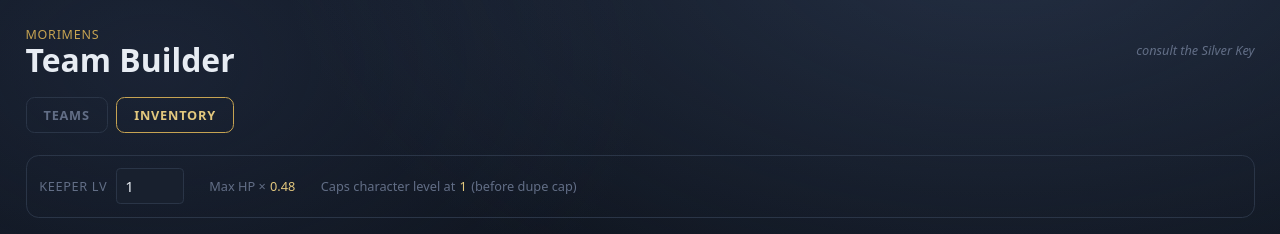
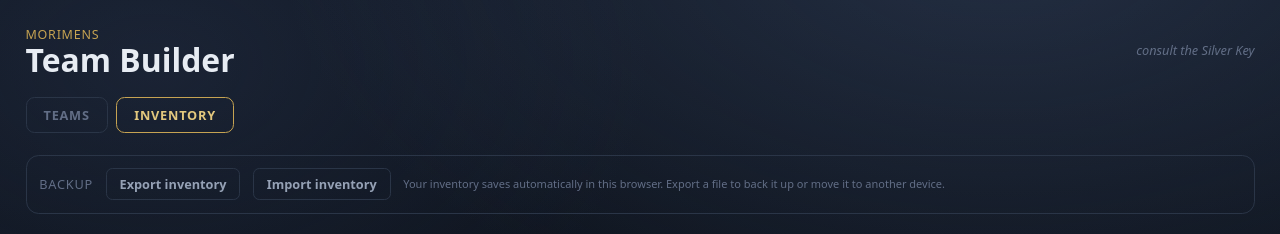
Before and after one commit to flinlabs/morimens-team-builder, a Next.js app: page / in a window 1280 px wide. Both pictures are taken after a click on the button "INVENTORY". Shown: the top 234 px of the page. Built offline with nearby package versions, Linux system fonts and the light colour scheme.

Commit message:
onImport wired to load slots/plans/posse onto the board

```diff
--- a/components/RosterBuilder.tsx
+++ b/components/RosterBuilder.tsx
@@ -1,8 +1,8 @@
 "use client";
 
-import { useEffect, useMemo, useState } from "react";
+import { useEffect, useMemo, useRef, useState } from "react";
 import { useRosterStore } from "@/lib/store";
-import type { Realm, EnlightenSlot, CharacterAssignment, TeamRecommendation } from "@/lib/types";
+import type { Realm, EnlightenSlot, CharacterAssignment, TeamRecommendation, UserRoster } from "@/lib/types";
 import type { GenerateResult } from "@/lib/generate";
 import { RealmSigil, REALMS, REALM_RANK, RARITY_RANK } from "./realm";
 import DetailModal, { type DetailTarget } from "./DetailModal";
@@ -547,6 +547,7 @@ function OwnControl({
 export default function RosterBuilder({ catalog }: { catalog: Catalog }) {
   const roster = useRosterStore((s) => s.roster);
   const hydrate = useRosterStore((s) => s.hydrate);
+  const importRoster = useRosterStore((s) => s.importRoster);
   const setAwakenerOwned = useRosterStore((s) => s.setAwakenerOwned);
   const setEnlightenLevel = useRosterStore((s) => s.setEnlightenLevel);
   const setWheelOwned = useRosterStore((s) => s.setWheelOwned);
@@ -586,6 +587,57 @@ export default function RosterBuilder({ catalog }: { catalog: Catalog }) {
   const [genId, setGenId] = useState(0);
   // Top-level view: inventory customization vs team generation.
   const [view, setView] = useState<"inventory" | "teams">("teams");
+
+  // --- Inventory backup (export / import) -----------------------------------
+  const fileInputRef = useRef<HTMLInputElement>(null);
+
+  function exportRoster() {
+    const blob = new Blob([JSON.stringify(roster, null, 2)], {
+      type: "application/json",
+    });
+    const url = URL.createObjectURL(blob);
+    const a = document.createElement("a");
+    a.href = url;
+    a.download = `morimens-inventory-${new Date().toISOString().slice(0, 10)}.json`;
+    a.click();
+    URL.revokeObjectURL(url);
+  }
+
+  function handleImportFile(e: React.ChangeEvent<HTMLInputElement>) {
+    const file = e.target.files?.[0];
+    if (!file) return;
+    const reader = new FileReader();
+    reader.onload = () => {
+      try {
+        const parsed = JSON.parse(String(reader.result));
+        const looksValid =
+          parsed &&
+          typeof parsed === "object" &&
+          typeof parsed.awakeners === "object" &&
+          typeof parsed.wheels === "object" &&
+          typeof parsed.covenants === "object" &&
+          typeof parsed.posses === "object";
+        if (!looksValid) {
+          alert("That doesn't look like a Morimens inventory file.");
+          return;
+        }
+        if (
+          !confirm(
+            "Import this inventory? It replaces everything currently saved in this browser."
+          )
+        )
+          return;
+        importRoster(parsed as UserRoster);
+      } catch {
+        alert(
+          "Couldn't read that file — make sure it's an inventory exported from this app."
+        );
+      } finally {
+        e.target.value = ""; // let the same file be re-selected later
+      }
+    };
+    reader.readAsText(file);
+  }
   // D-Tide always fields five teams of four; these boards are independently editable.
   const [dtideSlots, setDtideSlots] = useState<(string | null)[][]>(() =>
     Array.from({ length: 5 }, () => [null, null, null, null])
@@ -1044,6 +1096,12 @@ export default function RosterBuilder({ catalog }: { catalog: Catalog }) {
               setPlans((p) => ({ ...p, [id]: { ...p[id], ...patch } }));
             }}
             onChangePosse={(id) => setPosseId(id)}
+            onImport={(lineup) => {
+              setSlots(lineup.slots);
+              setPlans(lineup.plans);
+              setPosseId(lineup.posseId);
+              setPinned([false, false, false, false]);
+            }}
             wheelMeta={wheelMeta}
             covenantMeta={covenantMeta}
             posseMeta={posseMeta}
@@ -1145,6 +1203,38 @@ export default function RosterBuilder({ catalog }: { catalog: Catalog }) {
 
       {view === "inventory" && (
         <>
+      {/* Inventory backup — export / import (no account, so this is the safety net) */}
+      <section className="mb-5 rounded-xl border border-[var(--border)] bg-[var(--bg-2)]/85 p-3">
+        <div className="flex flex-wrap items-center gap-3">
+          <span className="font-title text-xs uppercase tracking-wider text-[var(--text-dim)]">
+            Backup
+          </span>
+          <button
+            onClick={exportRoster}
+            className="rounded-md border border-[var(--border)] px-3 py-1.5 text-xs font-semibold text-[var(--text-muted)] transition hover:border-[var(--gold)] hover:text-[var(--gold-bright)]"
+          >
+            Export inventory
+          </button>
+          <button
+            onClick={() => fileInputRef.current?.click()}
+            className="rounded-md border border-[var(--border)] px-3 py-1.5 text-xs font-semibold text-[var(--text-muted)] transition hover:border-[var(--gold)] hover:text-[var(--gold-bright)]"
+          >
+            Import inventory
+          </button>
+          <input
+            ref={fileInputRef}
+            type="file"
+            accept="application/json,.json"
+            onChange={handleImportFile}
+            className="hidden"
+          />
+          <span className="text-[11px] text-[var(--text-dim)]">
+            Your inventory saves automatically in this browser. Export a file to
+            back it up or move it to another device.
+          </span>
+        </div>
+      </section>
+
       {/* Keeper level */}
       <section className="mb-5 rounded-xl border border-[var(--border)] bg-[var(--bg-2)]/85 p-3">
         <div className="flex flex-wrap items-center gap-x-6 gap-y-3">
```
